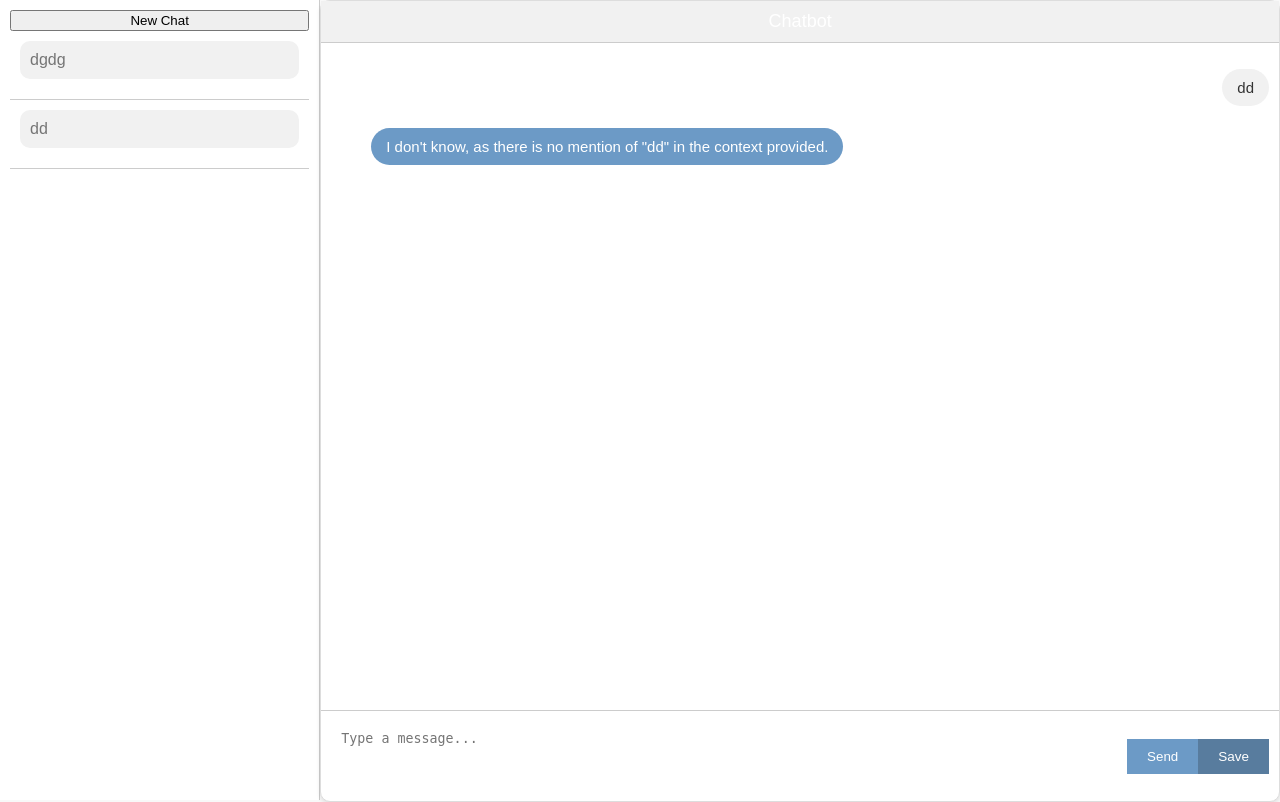
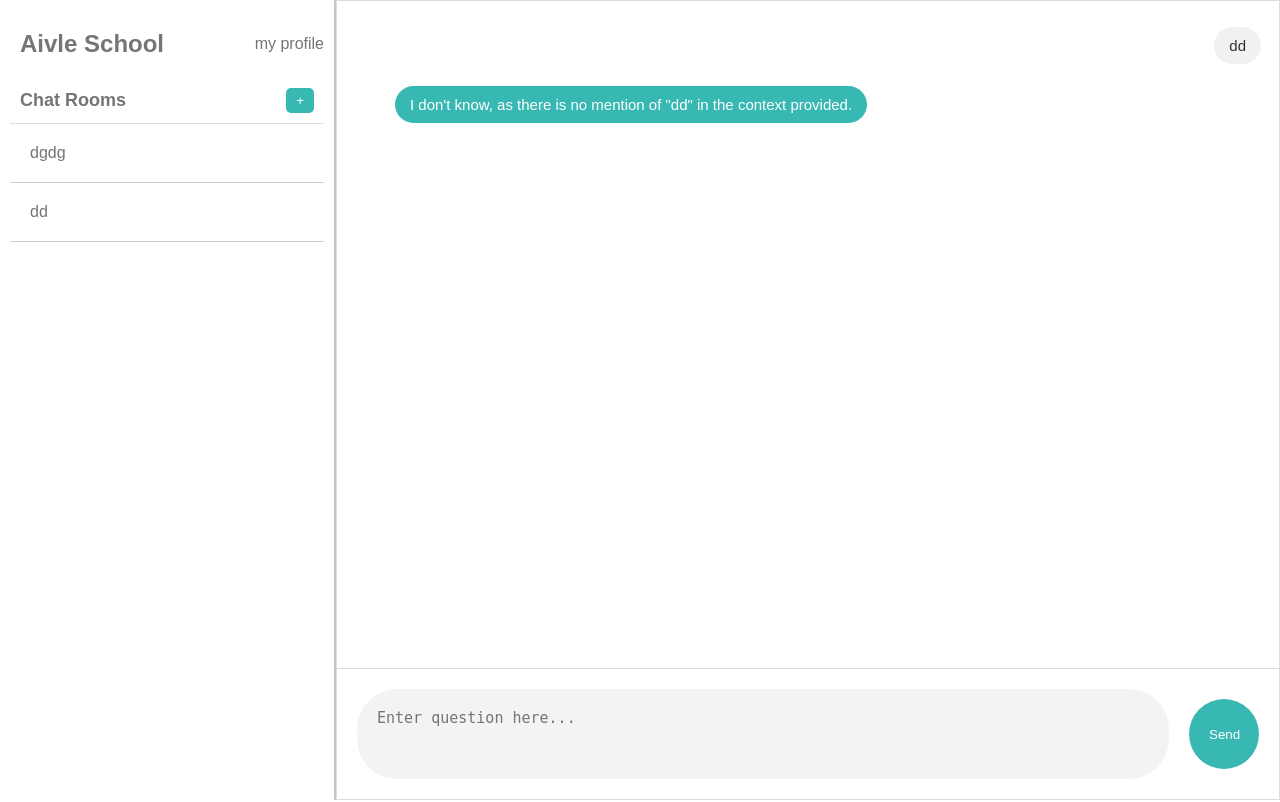
Before and after one commit to beongjun1/mini7, a Django app: page /chatgpt/chat_view/admin/1/ in a window 1280 px wide. Run offline with Django 4.2, Linux system fonts and the light colour scheme; data comes from the database, SQL or seed files in the repository; both versions use the stored data as it was after the commit.

Commit message:
index.html, base.css, result.html, style.css 수정/ chatstyles.css 삭제

```diff
--- a/chatgpt/static/gpt/chatstyles.css
+++ /dev/null
@@ -1,78 +0,0 @@
-.container {
-    display: flex;
-    height: 100vh;
-}
-
-.sidebar {
-    width: 300px;
-    border-right: 1px solid #ccc;
-    overflow-y: auto;
-}
-
-.main {
-    flex: 1;
-    display: flex;
-    flex-direction: column;
-}
-
-.chat-header {
-    background-color: #f1f1f1;
-    padding: 10px;
-    border-bottom: 1px solid #ccc;
-}
-
-.chat-messages {
-    flex: 1;
-    padding: 10px;
-    overflow-y: auto;
-}
-
-.input-container {
-    padding: 10px;
-    border-top: 1px solid #ccc;
-    display: flex;
-    align-items: center;
-}
-
-.input-container textarea {
-    flex: 1;
-    resize: none;
-    height: 50px;
-}
-
-.input-container button {
-    margin-left: 10px;
-}
-
-.chat-list {
-    list-style-type: none;
-    padding: 0;
-    margin: 0;
-}
-
-.chat-list li {
-    padding: 10px;
-    cursor: pointer;
-    border-bottom: 1px solid #ccc;
-}
-
-.chat-list li:hover {
-    background-color: #f1f1f1;
-}
-
-.bubble {
-    padding: 10px;
-    background-color: #f1f1f1;
-    border-radius: 10px;
-    margin-bottom: 10px;
-}
-
-.user .bubble {
-    background-color: #d1f1d1;
-    align-self: flex-end;
-}
-
-.ai .bubble {
-    background-color: #f1d1d1;
-    align-self: flex-start;
-}
--- a/chatgpt/static/gpt/style.css
+++ b/chatgpt/static/gpt/style.css
@@ -12,7 +12,14 @@ body {
 .container {
     display: flex;
     width: 100%;
-    height: 100%;
+    height: 100vh;
+}
+
+#logo {
+    margin-bottom: 20px;
+    padding-left: 10px;
+    float: left;
+    cursor: pointer;
 }
 
 .sidebar {
@@ -22,6 +29,15 @@ body {
     display: flex;
     flex-direction: column;
     padding: 10px;
+    border-right: 2px solid #ccc;
+    overflow-y: auto;
+}
+
+#sidebar-nav {
+    display: flex;
+    align-items: center;
+    justify-content: space-between;
+    cursor: pointer;
 }
 
 .sidebar-header {
@@ -37,20 +53,21 @@ body {
     font-size: 18px;
 }
 
-.sidebar-header button {
-    background-color: #6c9ac6;
+#add-room-button {
+    background-color: #38b8b2;
     color: white;
     border: none;
     padding: 5px 10px;
     cursor: pointer;
     border-radius: 5px;
+    transition: color 1s;
 }
 
-.sidebar-header button:hover {
-    background-color: #5a8bb0;
+#add-room-button:hover {
+    background-color: #53c6c0;
 }
 
-.chat-rooms {
+.chat-list {
     list-style: none;
     padding: 0;
     margin: 0;
@@ -59,33 +76,24 @@ body {
 }
 
 .chat-room {
-    padding: 10px;
+    padding: 20px;
     cursor: pointer;
+    border-bottom: 1px solid #ccc;
     transition-duration: 0.2s;
 }
 
 .chat-room:hover {
     background-color: #f2f2f2;
-    border-radius: 10px;
+    /* border-radius: 10px; */
 }
 
 .chat-container {
     width: 75%;
-    height: 100%;
     border: 1px solid #ddd;
-    border-radius: 10px;
-    box-shadow: 0 2px 4px rgba(0,0,0,0.1);
+    box-shadow: 0 1px 4px rgba(0,0,0,0.1);
     background-color: white;
     display: flex;
     flex-direction: column;
-}
-
-.chat-header {
-    background-color: #6c9ac6;
-    color: white;
-    padding: 10px;
-    text-align: center;
-    font-size: 18px;
 }
 
 .chat-messages {
@@ -131,6 +139,7 @@ body {
 
 .message .bubble {
     padding: 10px 15px;
+    margin-bottom: 10px;
     border-radius: 20px;
     max-width: 70%;
 }
@@ -141,23 +150,28 @@ body {
 }
 
 .message.bot .bubble {
-    background-color: #6c9ac6;
+    background-color: #38b8b2;
     color: white;
 }
 
 .input-container {
     display: flex;
     border-top: 1px solid #ddd;
-    }
-
+    align-items: center;
+}
 
 .input-container textarea {
     flex: 1;
-    padding: 10px;
+    margin-left: 20px;
+    margin-top: 20px;
+    margin-bottom: 20px;
+    padding: 20px;
     border: none;
-    border-radius: 0;
+    border-radius: 40px;
     resize: none;
-    height: 65px;
+    height: 50px;
+    font-size: 15px;
+    background-color: #f3f3f3;
 }
 
 textarea::-webkit-scrollbar {
@@ -168,33 +182,22 @@ textarea:focus {
     outline: none;
 }
 
-.input-container button {
-    background-color: #6c9ac6;
+#send-button {
+    background-color: #38b8b2;
     color: white;
     border: none;
+    margin: 20px;
     padding: 10px 20px;
     cursor: pointer;
-
+    border-radius: 100px;
+    width : 70px;
+    height : 70px;
+    border-radius: 50%;
+    transition: color 1s;
 }
 
-.input-container button:hover {
-    background-color: #5a8bb0;
-}
-
-.button-link {
-    text-decoration: none;
-    background-color: #587c9e;
-    color: white;
-    padding: 10px 20px;
-    border: none;
-    cursor: pointer;
-    font-size: 13.5px;
-    display: flex;
-    justify-content: center;
-    align-items: center;
-}
-.button-link:hover {
-    background-color: #384d61;
+#send-button:hover {
+    background-color: #53c6c0;
 }
 
 .typing {
--- a/chatgpt/templates/gpt/result.html
+++ b/chatgpt/templates/gpt/result.html
@@ -6,22 +6,28 @@
     <meta name="viewport" content="width=device-width, initial-scale=1.0">
     <title>Chatbot</title>
     <link rel="stylesheet" href="{% static 'gpt/style.css' %}">
-    <link rel="stylesheet" href="{% static 'gpt/chatstyles.css' %}">
 </head>
 <body>
     <div class="container">
         <div class="sidebar">
-            <button onclick="displayEmptyChat()">New Chat</button>
+            <div id="sidebar-nav">
+                <h2 id="logo" onClick="location.href='/'">Aivle School</h2>
+                <div id="profile" onClick="location.href='/profile'">my profile</div>
+            </div>
+            <div class="sidebar-header">
+                <h2>Chat Rooms</h2>
+                <button id="add-room-button" onclick="displayEmptyChat()">+</button>
+            </div>
+
             <ul class="chat-list">
                 {% for chat in chats %}
-                    <li class="chat" onclick="loadChat({{ chat.id }})">
+                    <li class="chat-room" onclick="loadChat({{ chat.id }})">
                         <div class="bubble">{{ chat.thumbnail }}</div>
                     </li>
                 {% endfor %}
             </ul>
         </div>
         <div class="chat-container">
-            <div class="chat-header">Chatbot</div>
             <div class="chat-messages" id="chat-messages">
                 <!-- 이전 메시지 표시 -->
                 <ul class="messages">
@@ -33,9 +39,8 @@
                 </ul>
             </div>
             <div class="input-container">
-                <textarea id="message-input" placeholder="Type a message..."></textarea>
-                <button onclick="sendMessage()">Send</button>
-                <a href="{% url 'chatgpt:download_chat_history' %}" class="button-link">Save</a>
+                <textarea id="message-input" placeholder="Enter question here..." rows={1}></textarea>
+                <button id="send-button" onclick="sendMessage()">Send</button>
             </div>
 
     </div>
```
Also changed, not shown: static/base.css (+144 -55 lines), templates/index.html (+104 -48 lines), chat_cache.db, db.sqlite3, 1 other file.
